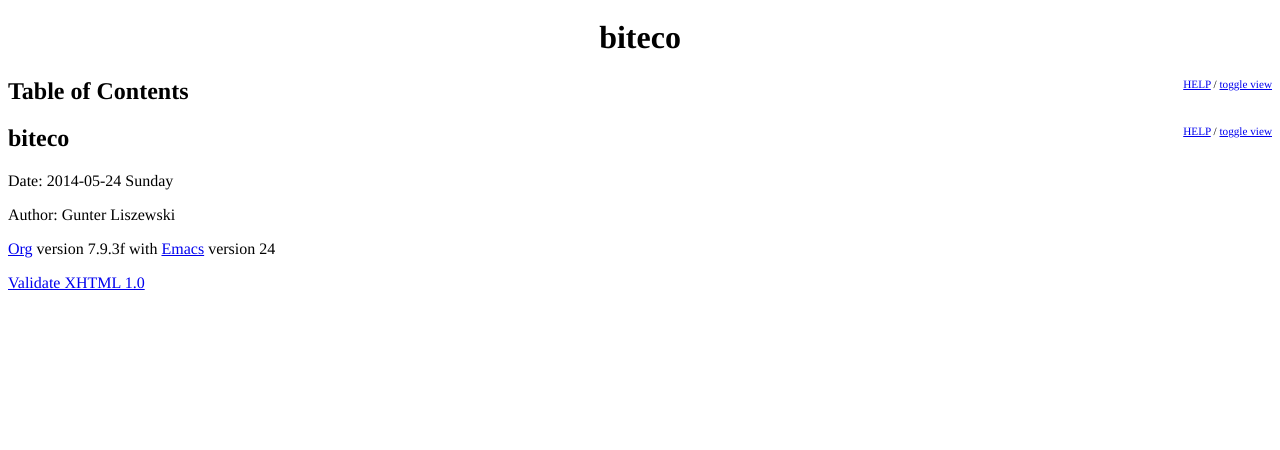
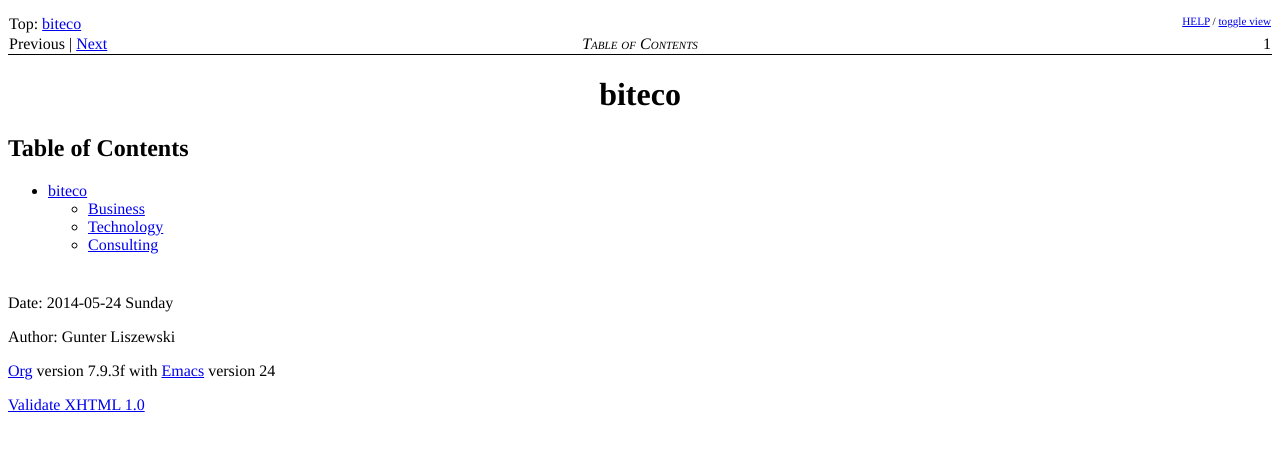
Before and after one commit to biteco/biteco.github.io, a plain HTML site: page index.html in a window 1280 px wide. Drawn offline with Linux system fonts and the light colour scheme.

Commit message:
org procedures

```diff
--- a/index.html
+++ b/index.html
@@ -123,11 +123,11 @@ org_html_manager.set("TOC_DEPTH", "3");
 org_html_manager.set("LINK_HOME", "");
 org_html_manager.set("LINK_UP", "");
 org_html_manager.set("LOCAL_TOC", "1");
-org_html_manager.set("VIEW_BUTTONS", "1");
+org_html_manager.set("VIEW_BUTTONS", "0");
 org_html_manager.set("MOUSE_HINT", "underline");
 org_html_manager.set("FIXED_TOC", "0");
 org_html_manager.set("TOC", "1");
-org_html_manager.set("VIEW", "overview");
+org_html_manager.set("VIEW", "info");
 org_html_manager.setup();  // activate after the parameters are set
 /*]]>*///-->
 </script>
@@ -234,7 +234,6 @@ for the JavaScript code in this tag.
 
 
 
-
 </div>
 </div>
 </div>
```
Also changed, not shown: 1 other file.
